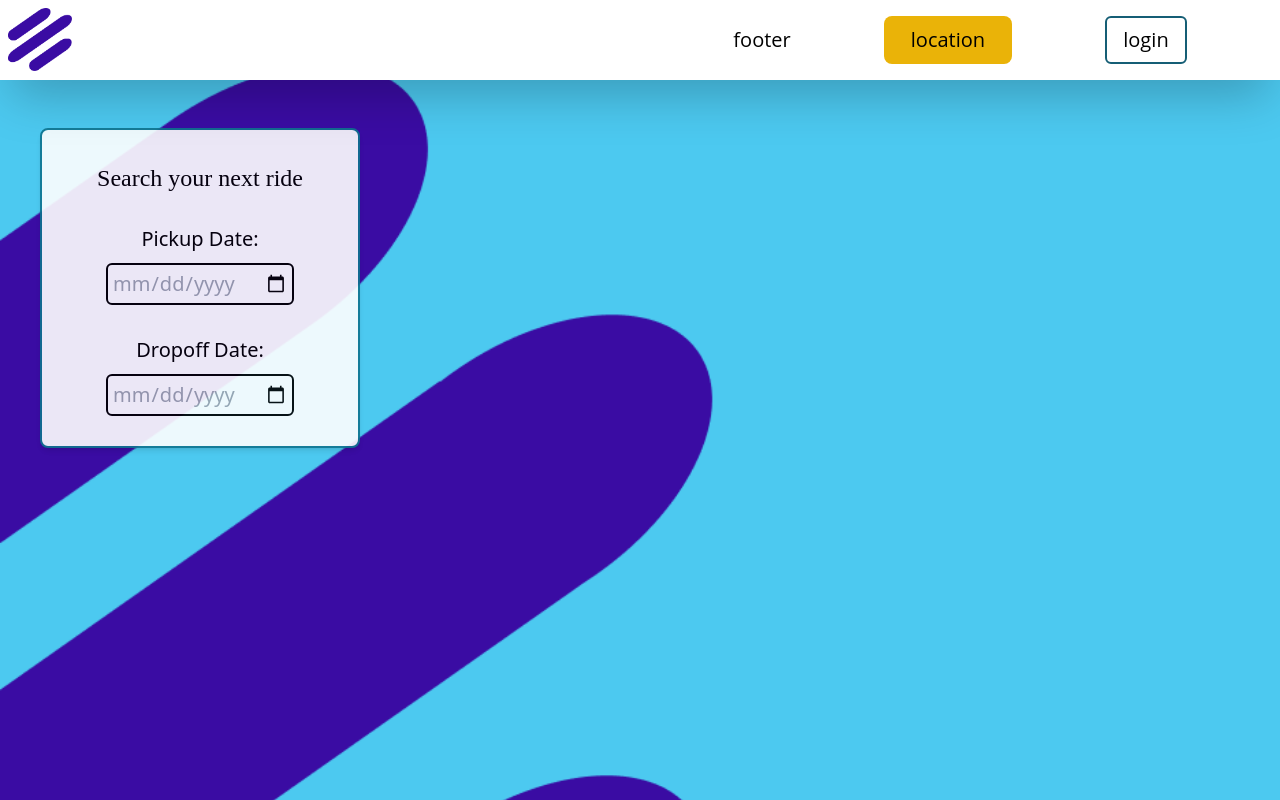
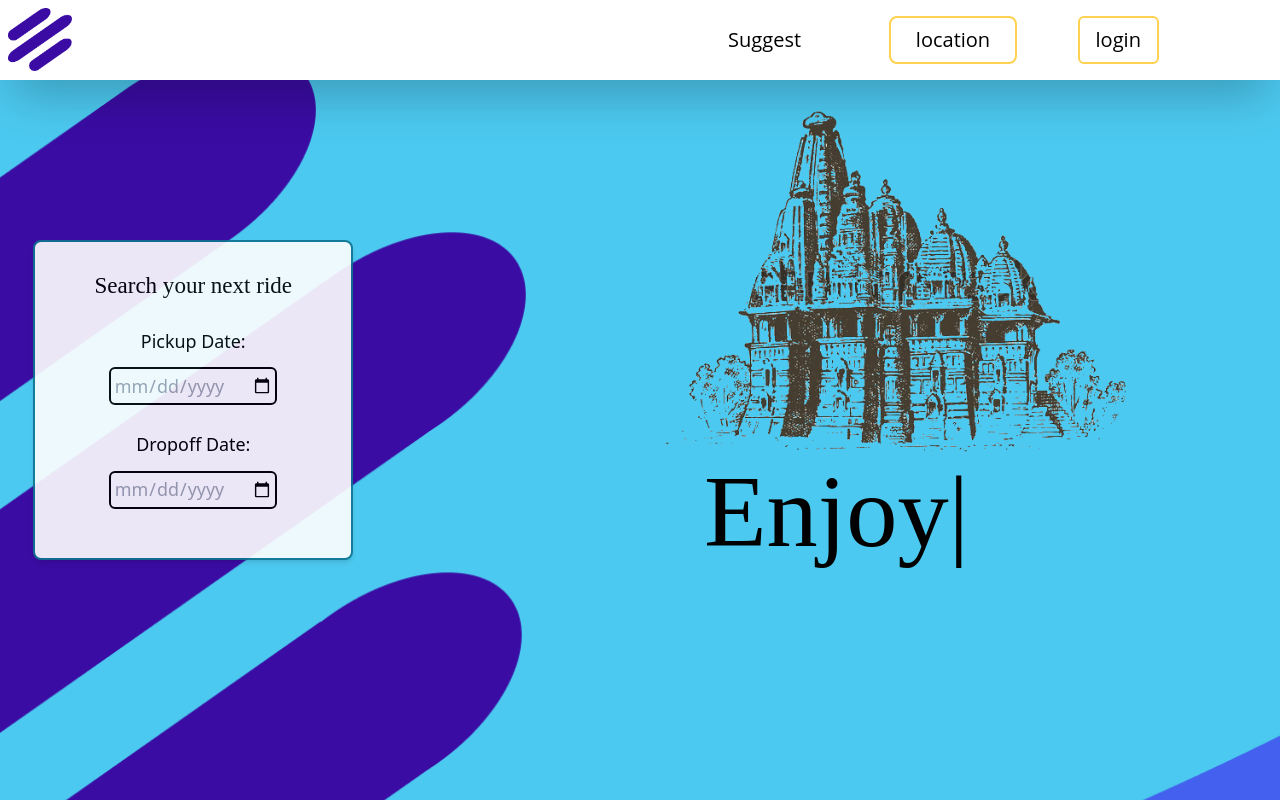
Before and after one commit to Vishnusbhat/vehicle-rental, a React (Create React App) app: page / in a window 1280 px wide. Shown: the top 800 px of the page. Built offline with nearby package versions, Linux system fonts and the light colour scheme.

Commit message:
added a few photos in the home page

```diff
--- a/src/components/home-page/bg.js
+++ b/src/components/home-page/bg.js
@@ -1,6 +1,6 @@
 const Background = () => {
     return (
-        <div className=' bg-bg min-h-[700vh] bg-no-repeat bg-cover -z-20'>
+        <div className=' bg-bg min-h-[323vw] bg-no-repeat bg-cover -z-20'>
 
         </div>
      );
--- a/src/components/home-page/datetime.js
+++ b/src/components/home-page/datetime.js
@@ -8,29 +8,29 @@ const DateTime = () => {
 
 
     return (
-        <div className=" bg-white opacity-90 shadow-md border-cyan-700 border-2 border-opa rounded-lg w-1/4 h-[25vw] absolute top-32 left-10">
+        <div className=" bg-white opacity-90 shadow-md border-cyan-700 border-2 border-opa rounded-lg w-1/4 h-[25vw] absolute top-[30vh] left-[2.6vw]">
             <div className="container flex flex-col shrink-0 w-full h-full items-center">
-                <div className="name font-text text-2xl pt-[10%] ">
+                <div className="name font-text text-[1.8vw] pt-[2vw] ">
                     <h1>
                         Search your next ride
                     </h1>
                 </div>
 
-                <div className="pickup text-xl flex flex-col justify-center items-center pt-[10%]">
-                    <h1 className=" pb-[5%]">
+                <div className="pickup text-[1.4vw] flex flex-col justify-center items-center pt-[2vw]">
+                    <h1 className=" pb-[1vw]">
                         Pickup Date: { initdate }
                     </h1>
-                    <h1 className="border-black border-2 rounded-md p-1 text-gray-400">
-                        <input type="date" name="initdate" id="initdate" onChange={e => setInitDate(e.target.value)} placeholder="Select" />
+                    <h1>
+                        <input type="date" name="initdate" id="initdate" onChange={e => setInitDate(e.target.value)} placeholder="Select" className=" p-[0.2vw] border-black border-2 rounded-md text-gray-400"/>
                     </h1>
                 </div>
 
-                <div className="dropoff text-xl flex flex-col justify-center items-center pt-[10%]">
-                    <h1 className=" pb-[5%]">
+                <div className="dropoff text-[1.4vw] flex flex-col justify-center items-center pt-[2vw]">
+                    <h1 className=" pb-[1vw]">
                         Dropoff Date: { findate }
                     </h1>
                     <h1>
-                        <input type="date" name="finaldate" id="finaldate" onChange={e => setFinDate(e.target.value)} className=" p-1 border-black border-2 rounded-md text-gray-400"/>
+                        <input type="date" name="finaldate" id="finaldate" onChange={e => setFinDate(e.target.value)} className=" p-[0.2vw] border-black border-2 rounded-md text-gray-400"/>
                     </h1>
                 </div>
             </div>
--- a/src/components/home-page/header.js
+++ b/src/components/home-page/header.js
@@ -23,27 +23,26 @@ const Header = ( {user}) => {
 
 
                 <ul className=' flex flex-row justify-evenly items-center h-full w-1/2 absolute right-0 top-0 '>
-
-                    <li className=' w-auto'><Link to='footer' smooth={true} duration={1000}  className=' cursor-pointer'>footer</Link></li>
-
+                        <button className=' w-32 h-12  rounded-lg m-0  p-0 '> Suggest
+                        </button>
                     <li>
-                        <button className=' w-32 h-12  rounded-lg m-0  p-0 bg-yellow-500'> location
-
+                        <button className=' w-32 h-12  rounded-lg m-0  p-0 border-location-color border-2 hover:bg-location-color'> location
                         </button>
                     </li>
 
                     <li className=' w-auto'>{!isLoginPage &&
                     <NavLink to="/login">
-                    <button className=' rounded-md border-2 border-cyan-800 p-2 px-4 hover:bg-cyan-800 hover:text-white'
+                    <button className=' rounded-md  p-2 px-4 border-location-color border-2 hover:bg-location-color '
                     >{place}
                     </button>
                     </NavLink>
-}
+                    }
+                    </li>
+
+                    <li>
                     </li>
                 </ul>
-
                 <Outlet />
-
             </nav>
         </header>
      );
--- a/src/components/home-page/layout.js
+++ b/src/components/home-page/layout.js
@@ -3,6 +3,8 @@ import Footer from "./footer";
 import Slogan from "./slogan";
 import DateTime from "./datetime";
 import Header from "./header";
+import Temples from "./temple";
+
 const Layout = ({user}) => {
     return (
         <div className="layout">
@@ -11,6 +13,8 @@ const Layout = ({user}) => {
             <DateTime />
             <Slogan />
             <Footer />
+            <Temples />
+
         </div>
       );
 }
--- /dev/null
+++ b/src/components/home-page/scooterimage.js
@@ -0,0 +1,9 @@
+const Scoot = () => {
+    return (
+            <div className="---scooter-image--- bg-scooter-image w-[20vw] h-[50vw] bg-contain bg-no-repeat absolute top-[90vw] left-[10vw]">
+
+            </div>
+        );
+}
+
+export default Scoot;
--- a/src/components/home-page/slogan.js
+++ b/src/components/home-page/slogan.js
@@ -1,7 +1,7 @@
 import { TypeAnimation } from "react-type-animation";
 const Slogan = () => {
     return (
-        <div className=" text-[5vw] absolute top-[100vh] font-text left-[50vw] z-0">
+        <div className=" text-[4vw] absolute top-[34vw] font-text left-[55vw] z-0">
             <TypeAnimation
         sequence={[
 
--- /dev/null
+++ b/src/components/home-page/temple.js
@@ -0,0 +1,8 @@
+const Temples = () => {
+    return (
+        <div className="---temple-outline--- bg-temple-outline bg-cover w-[40vw] h-[30vw] absolute right-[10vw] top-[10vh] opacity-95">
+        </div>
+     );
+}
+
+export default Temples;
--- a/tailwind.config.js
+++ b/tailwind.config.js
@@ -4,6 +4,7 @@ module.exports = {
     "./src/**/*.{js,jsx,ts,tsx}",
   ],
   theme: {
+
     extend: {
       fontFamily: {
         text: ['Alfa Slab One', 'cursive'],
@@ -12,8 +13,13 @@ module.exports = {
       backgroundImage: {
         'bg': "url('./images/Background.png')",
         'bg-login': "url('./images/gradient.jpeg')",
-        'login-doodle': "url('./images/login-doodle.jpg')"
-      }
+        'login-doodle': "url('./images/login-doodle.jpg')",
+        'temple-outline': "url('./images/Temples.png')",
+        'scooter-image': "url('./images/scooterīmage.png')"
+      },
+      colors:{
+        'location-color': '#FED250',
+      },
     },
   },
   plugins: [],
```
Also changed, not shown: src/images/Temples.png (added), src/images/scooterīmage.png (added).
